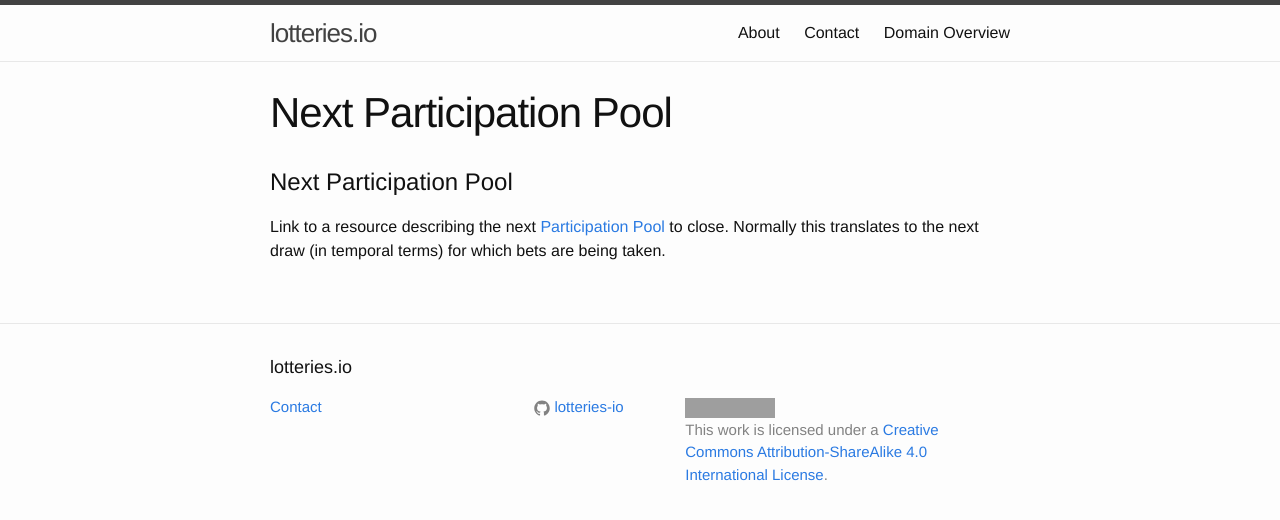
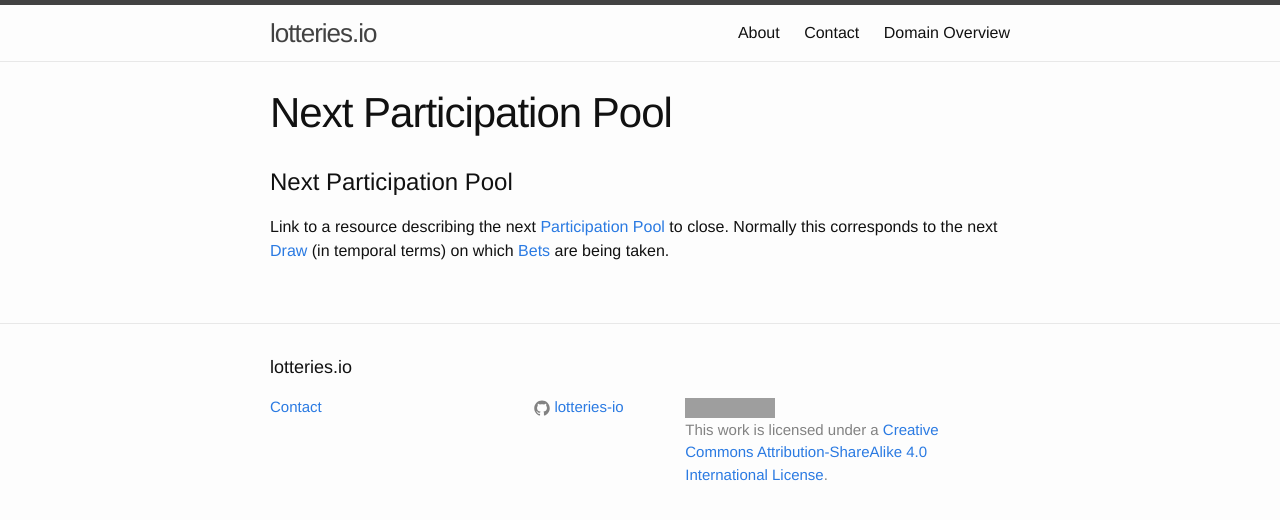
Before and after one commit to lotteries-io/lotteries-io.github.io, a Jekyll site: the page built from _link-relationships/next-participation-pool.md, in a window 1280 px wide. Shown: the top 520 px of the page. Built offline with Jekyll 4.4.1, drawn with Linux system fonts in a browser that asks for light colours; grey boxes are pictures that could not be loaded.

Commit message:
Update next-participation-pool.md

```diff
--- a/_link-relationships/next-participation-pool.md
+++ b/_link-relationships/next-participation-pool.md
@@ -5,4 +5,4 @@ title: Next Participation Pool
 
 # Next Participation Pool
 
-Link to a resource describing the next [Participation Pool](../concepts/participation-pool) to close. Normally this translates to the next draw (in temporal terms) for which bets are being taken.
+Link to a resource describing the next [Participation Pool](../concepts/participation-pool) to close. Normally this corresponds to the next [Draw](../concepts/draw) (in temporal terms) on which [Bets](../concepts/bet) are being taken.
```
